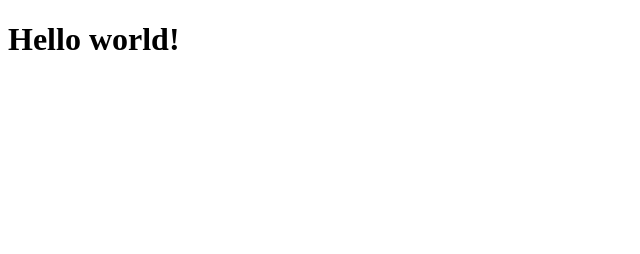
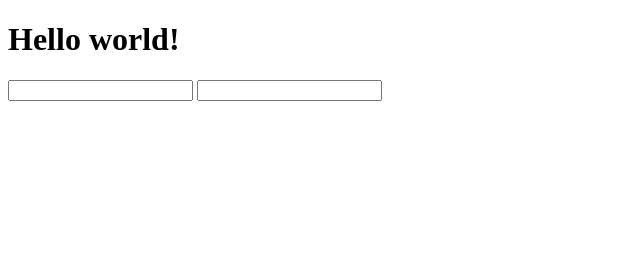
Before and after one commit to MykytaMaliarenko/hasse-diagrams-builder, a website built with webpack: page src/index.html in a window 1280 px wide. Shown: the whole page, without its empty margins (0-640 px from the left). Built offline with nearby package versions, Linux system fonts and the light colour scheme.

Commit message:
feat(html): added input for stage1

```diff
--- a/src/index.html
+++ b/src/index.html
@@ -12,6 +12,8 @@
     <section class="body">
         <section id="stage1">
             <!--Here user can input all data-->
+            <input id="equationInput" type="text" />
+            <input id="setInput" type="text" />
         </section>
 
         <section id="stage2">
```
